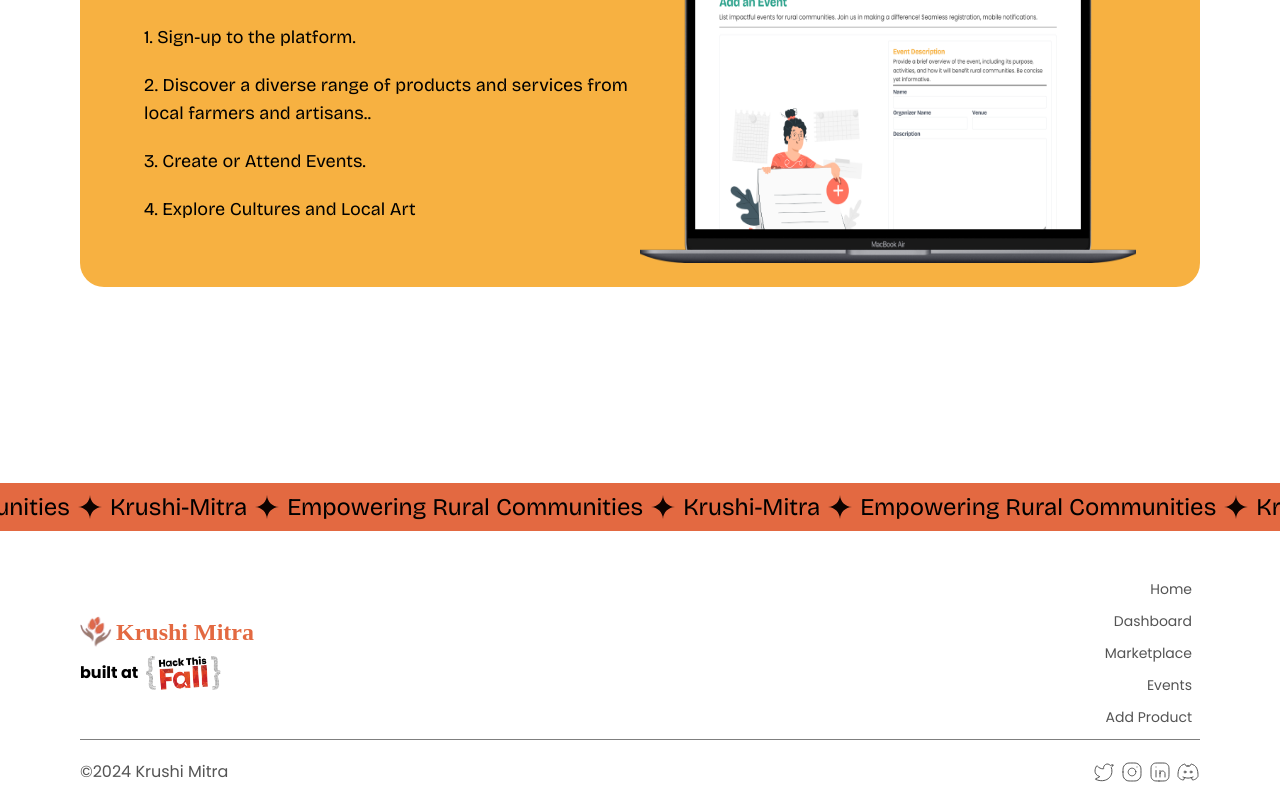
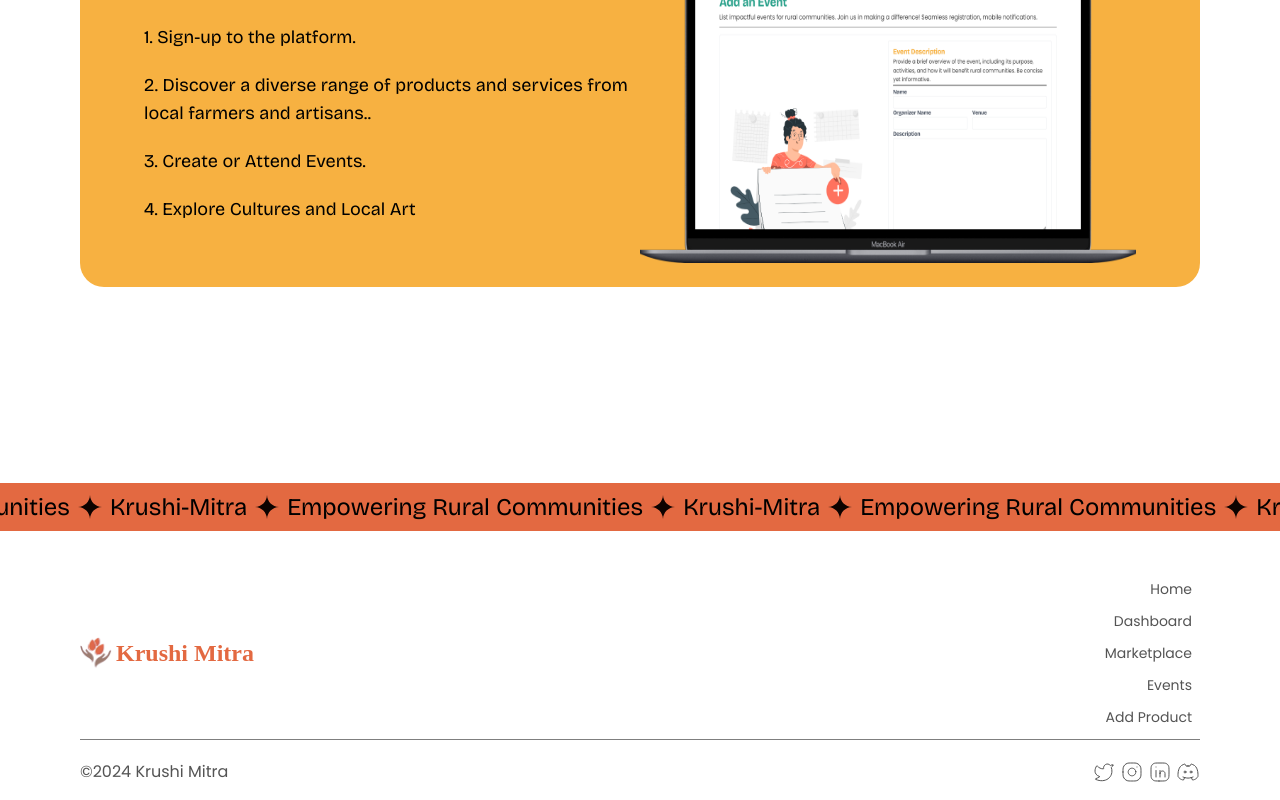
Before and after one commit to zkBOYss/Krushi-Mitra, a React (Vite) app in the folder frontend/: page / in a window 1280 px wide. Shown: the part 687-1487 px from the top of the page. Built offline with nearby package versions, Linux system fonts and the light colour scheme; no server answers; a web font is replaced by a local one.

Commit message:
frontend : minor changes

```diff
--- a/frontend/src/components/Footer.jsx
+++ b/frontend/src/components/Footer.jsx
@@ -89,26 +89,17 @@ const Footer = () => {
           <div className="flex flex-col gap-2">
             <Link
               to="/"
-							className="flex items-center gap-1 lg:text-2xl text-sm font-bold text-lightred cursor-pointer" style={{fontFamily : "Vestige Grotesk"}}
+              className="flex items-center gap-1 lg:text-2xl text-sm font-bold text-lightred cursor-pointer"
+              style={{ fontFamily: "Vestige Grotesk" }}
             >
               {" "}
-							<img src={logo} alt="logo" className="w-8 h-8 max-sm:w-6 max-sm:h-6" />
+              <img
+                src={logo}
+                alt="logo"
+                className="w-8 h-8 max-sm:w-6 max-sm:h-6"
+              />
               Krushi Mitra
             </Link>
-						<div className="flex max-sm:flex-col items-center font-poppins font-bold gap-2">
-							<h1>built at</h1>
-							<Link
-								to="https://hackthisfall.tech/"
-								target="_blank"
-							>
-								<img
-									src={htf}
-									alt="hackthisfall logo"
-									className="pointer-events-none"
-									width={75}
-								/>
-							</Link>
-						</div>
           </div>
           {/* Quick Links */}
           <div className="flex flex-col gap-1 text-sm text-lightgray font-poppins text-right  max-sm:mt-4">
```
Lines whose indentation alone changed are shown as unchanged.
